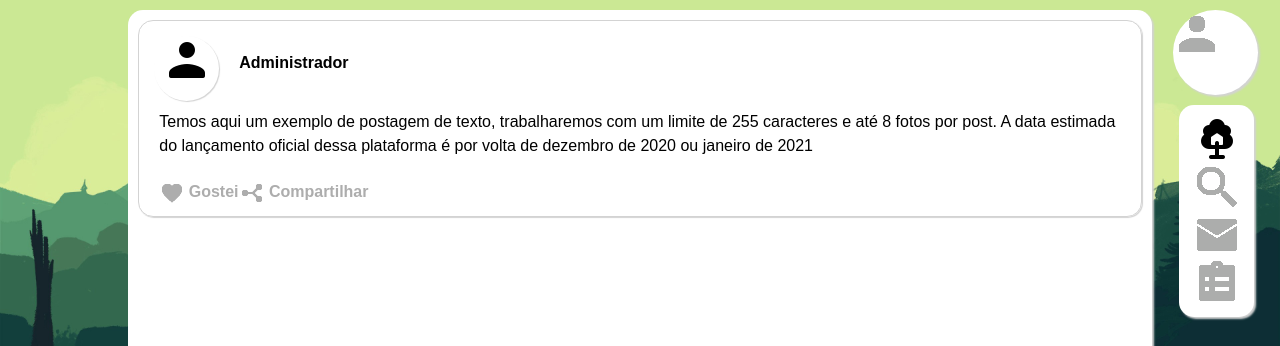
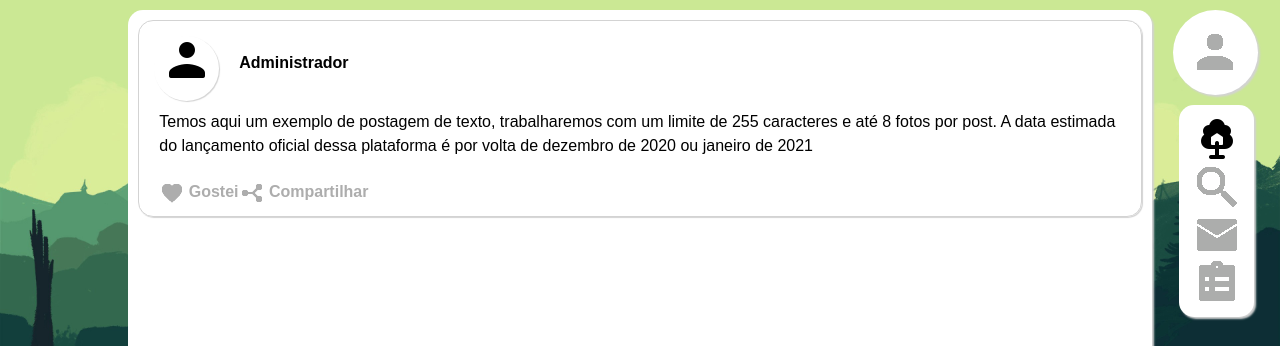
Before and after one commit to ghp2201/orbis, a PHP site: page / in a window 1280 px wide. Shown: the top 346 px of the page. Run offline with PHP 8.4, Linux system fonts and the light colour scheme; some libraries are stand-ins or nearby versions.

Commit message:
corrigido alinhamento da imagem

```diff
--- a/estilo.css
+++ b/estilo.css
@@ -1,3 +1,6 @@
+/*
+* Estilos gerais
+*/
 body{
     background-image: url("/orbis/imagens/papeldeparede.jpg");
     background-size: cover;
@@ -32,6 +35,14 @@ body{
 .botoesMenu{
     width: 48px;
     height: 48px;
+}
+.fotoPerfilMenu{
+    margin-top: 18px;
+    margin-bottom: auto;
+    margin-left: 18px;;
+    margin-right: auto;
+    vertical-align: middle;
+    text-align: center;
 }
 
 /*
@@ -106,7 +117,7 @@ body{
 }
 
 /*
-* Estilos relacionados aos dados dos usuarios
+* Estilos relacionados aos dados exibidos dos usuarios
 */
 .nomeUsuario{
     font-family: Arial, Helvetica, sans-serif;
--- a/index.php
+++ b/index.php
@@ -12,11 +12,11 @@
     </head>
     <body>
         <div class = "menuPerfil">
-            <a href = "meuPerfil.php"><img src = "icones/perfil2.png"></a>
+            <a href = "meuPerfil.php"><img src = "icones/perfil2.png" class = "fotoPerfilMenu"></a>
         </div>
         <div class = "menu">
             <a href = "index.php" class = "botoesMenu"><img src = "icones/home.png"/></a></td>
-            <a href s= "pesquisar.php" class = "botoesMenu"><img src = "icones/pesquisar2.png"/></a>
+            <a href = "pesquisar.php" class = "botoesMenu"><img src = "icones/pesquisar2.png"/></a>
             <a href = "mensagens.php" class = "botoesMenu"><img src = "icones/mensagem2.png"/></a>
             <a href = "mural.php" class = "botoesMenu"><img src = "icones/mural2.png"></a>
         </div>
```
